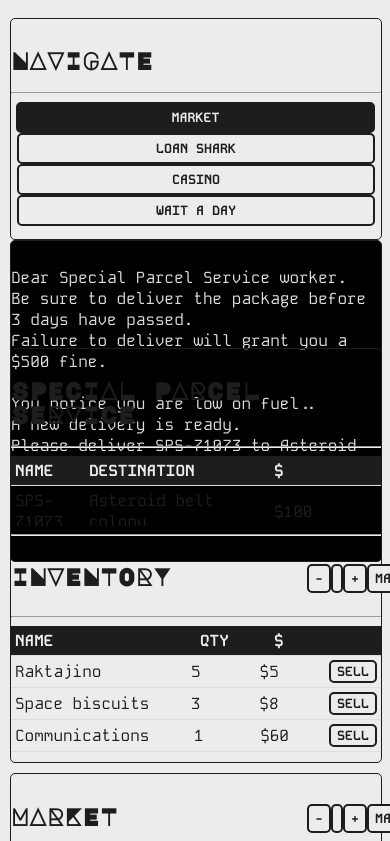
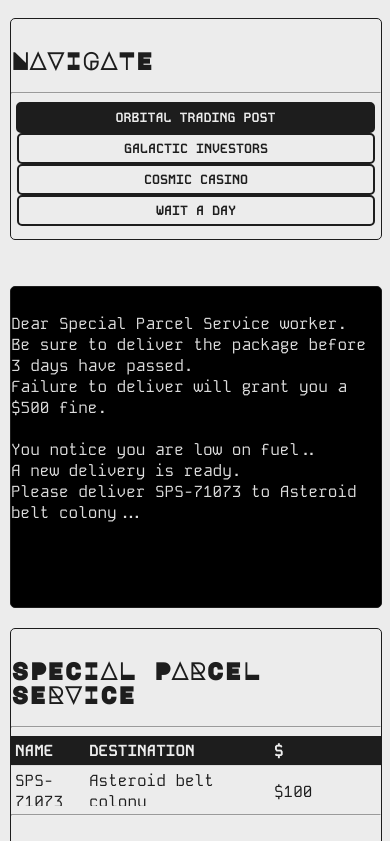
Before and after one commit to AmonMcDuul/space-trader, an Angular app: page /game in a window 390 px wide. Shown: the part 943-1784 px from the top of the page. Built offline with nearby package versions, Linux system fonts and the light colour scheme.

Commit message:
responsiveness

```diff
--- a/src/app/components/game/casino/casino.component.html
+++ b/src/app/components/game/casino/casino.component.html
@@ -1,5 +1,5 @@
 <div class="casino-container">
-    <h2 class="MajorMonoDisplay">CASINO</h2>
+    <h2 class="MajorMonoDisplay">COSMIC CASINO</h2>
     <hr>
     <div class="overview">
       <div class="game-selection">
--- a/src/app/components/game/game.component.html
+++ b/src/app/components/game/game.component.html
@@ -50,9 +50,9 @@
                     <div class="action-container">
                         <h2 class="MajorMonoDisplay">NAVIGATE</h2>
                         <hr>
-                        <button (click)="openMarket()" class="action-button" [ngClass]="{'selected': marketBool}">MARKET</button>
-                        <button (click)="openLoanShark()" class="action-button" [ngClass]="{'selected': loanBool}">LOAN SHARK</button>
-                        <button (click)="openCasino()" class="action-button" [ngClass]="{'selected': casinoBool}">CASINO</button>
+                        <button (click)="openMarket()" class="action-button" [ngClass]="{'selected': marketBool}">ORBITAL TRADING POST</button>
+                        <button (click)="openLoanShark()" class="action-button" [ngClass]="{'selected': loanBool}">GALACTIC INVESTORS</button>
+                        <button (click)="openCasino()" class="action-button" [ngClass]="{'selected': casinoBool}">COSMIC CASINO</button>
                         <button (click)="waitADay()" class="action-button">WAIT A DAY</button>
                     </div>
                     <div class="status-container" #statusContainer>
--- a/src/app/components/game/game.component.scss
+++ b/src/app/components/game/game.component.scss
@@ -329,6 +329,8 @@ tr:hover {
 
     .top-right-container {
       flex-direction: column;
+      max-height: 600px;
+      min-height: 600px;
     }
 
     .action-container{
--- a/src/app/components/game/loan-shark/loan-shark.component.html
+++ b/src/app/components/game/loan-shark/loan-shark.component.html
@@ -1,5 +1,5 @@
 <div class="loan-shark-container">
-    <h2 class="MajorMonoDisplay">LOAN SHARK</h2>
+    <h2 class="MajorMonoDisplay">GALACTIC INVESTORS</h2>
     <hr>
     <div class="loan-sharks">
       @if(gameState.chosenLoanShark().chosen == false){
--- a/src/app/components/game/loan-shark/loan-shark.component.ts
+++ b/src/app/components/game/loan-shark/loan-shark.component.ts
@@ -20,10 +20,10 @@ export class LoanSharkComponent {
   @Output() statusTextChange = new EventEmitter<string>();
 
   loanSharks: LoanShark[] = [
-    { name: 'Sharky Joe', loanAmount: 500, interestRate: 0.05, chosen: false },
-    { name: 'Mean Mike', loanAmount: 2000, interestRate: 0.04, chosen: false },
-    { name: 'Big Tony', loanAmount: 5000, interestRate: 0.03, chosen: false },
-    { name: 'Boss Don', loanAmount: 10000, interestRate: 0.02, chosen: false }
+    { name: 'Galactic Gary', loanAmount: 500, interestRate: 0.05, chosen: false },
+    { name: 'Asteroid Al', loanAmount: 2000, interestRate: 0.04, chosen: false },
+    { name: 'Cosmic Carl', loanAmount: 5000, interestRate: 0.03, chosen: false },
+    { name: 'Black Hole Bill', loanAmount: 10000, interestRate: 0.02, chosen: false }
   ];
   result: string = '';
   daysPassed: number = 0;
--- a/src/app/components/game/market/market.component.html
+++ b/src/app/components/game/market/market.component.html
@@ -33,9 +33,9 @@
                 <h2 class="MajorMonoDisplay">INVENTORY</h2>
             </div>
             <div class="quantity-options">
-                <button (click)="setSellQuantity(false)" class="general-button">-</button>
-                <input type="number" (change)="maxSellSelected = false" [(ngModel)]="sellQuantity" min="1" class="general-input">
-                <button (click)="setSellQuantity(true)" class="general-button">+</button>
+                <button (click)="setSellQuantity(false)" class="general-button extra-space">-</button>
+                <input type="number" (change)="maxSellSelected = false" [(ngModel)]="sellQuantity" min="1" class="general-input extra-space">
+                <button (click)="setSellQuantity(true)" class="general-button extra-space">+</button>
                 <button (click)="setMaxSell()" class="general-button" [ngClass]="{'selected': maxSellSelected}">Max</button>
             </div>
         </div>
@@ -64,12 +64,12 @@
     <div class="market">
         <div class="header-quantity-container">
             <div class="header-space">
-                <h2 class="MajorMonoDisplay">MARKET</h2>
+                <h2 class="MajorMonoDisplay">ORBITAL TRADING POST</h2>
             </div>
             <div class="quantity-options">
-                <button (click)="setBuyQuantity(false)" class="general-button">-</button>
-                <input type="number" (change)="maxBuySelected = false" [(ngModel)]="buyQuantity" min="1" class="general-input">
-                <button (click)="setBuyQuantity(true)" class="general-button">+</button>
+                <button (click)="setBuyQuantity(false)" class="general-button extra-space">-</button>
+                <input type="number" (change)="maxBuySelected = false" [(ngModel)]="buyQuantity" min="1" class="general-input extra-space">
+                <button (click)="setBuyQuantity(true)" class="general-button extra-space">+</button>
                 <button (click)="setMaxBuy()" class="general-button" [ngClass]="{'selected': maxBuySelected}">Max</button>
             </div>
         </div>
--- a/src/app/components/game/market/market.component.scss
+++ b/src/app/components/game/market/market.component.scss
@@ -193,7 +193,12 @@ tr:hover {
     width:20%;
     height: 10%;
     padding-top: 20px;
+    margin-right: 10px;
+    justify-content: space-around;
+}
 
+.extra-space {
+    min-width: 16px;
 }
 
   /* For mobile devices */
```
